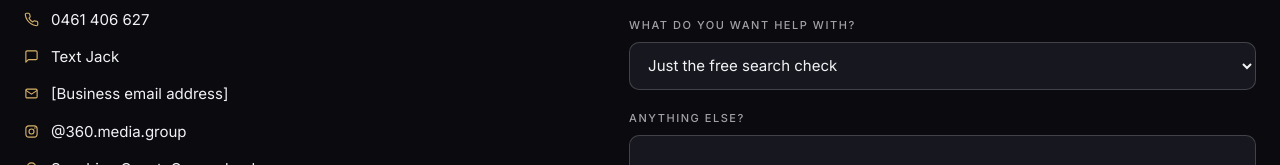
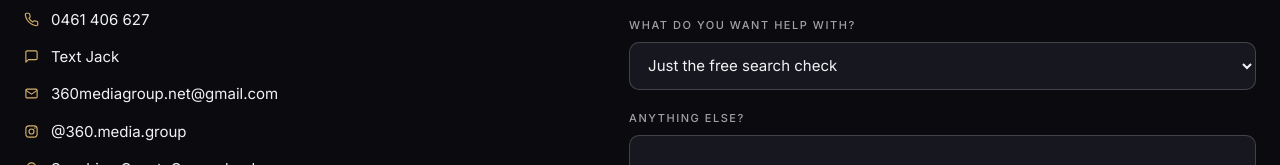
Before and after one commit to 360mediagroupnet-hue/360-business-page-draft, a plain HTML site: page index.html in a window 1280 px wide. Shown: the part 7741-7906 px from the top of the page. Drawn offline with Linux system fonts and the light colour scheme.

Commit message:
Add the business email address

```diff
--- a/index.html
+++ b/index.html
@@ -616,7 +616,7 @@ footer .legal{display:flex;justify-content:space-between;gap:12px;flex-wrap:wrap
           <ul class="clist">
             <li><svg><use href="#i-phone"/></svg><a href="tel:+61461406627">0461 406 627</a></li>
             <li><svg><use href="#i-msg"/></svg><a href="sms:+61461406627">Text Jack</a></li>
-            <li><svg><use href="#i-mail"/></svg><span>[Business email address]</span></li>
+            <li><svg><use href="#i-mail"/></svg><a href="mailto:360mediagroup.net@gmail.com">360mediagroup.net@gmail.com</a></li>
             <li><svg><use href="#i-ig"/></svg><a href="https://www.instagram.com/360.media.group/" target="_blank" rel="noopener">@360.media.group</a></li>
             <li><svg><use href="#i-pin"/></svg>Sunshine Coast, Queensland</li>
           </ul>
@@ -664,7 +664,7 @@ footer .legal{display:flex;justify-content:space-between;gap:12px;flex-wrap:wrap
 
 <script>
 /* ================== EDIT HERE ================== */
-const SITE = { live: false, phone: "+61461406627", email: null, heroVideo: null };
+const SITE = { live: false, phone: "+61461406627", email: "360mediagroup.net@gmail.com", heroVideo: null };
 const $ = s => document.querySelector(s);
 const deck = $("#deck");
 document.querySelector(".arrow.prev").onclick = () => deck.scrollBy({left: -deck.clientWidth * .8, behavior: "smooth"});
```
